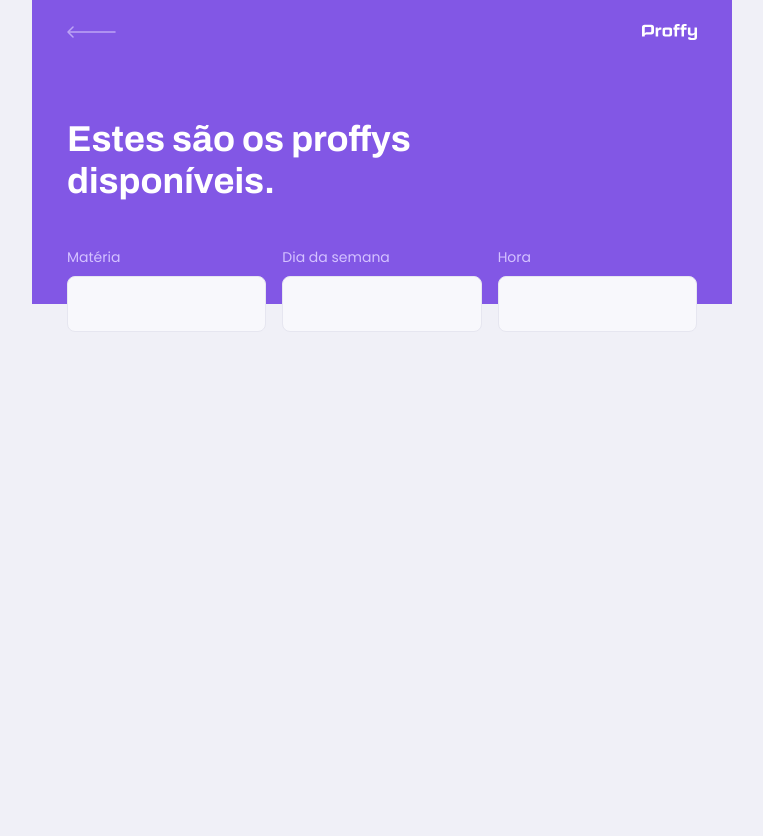
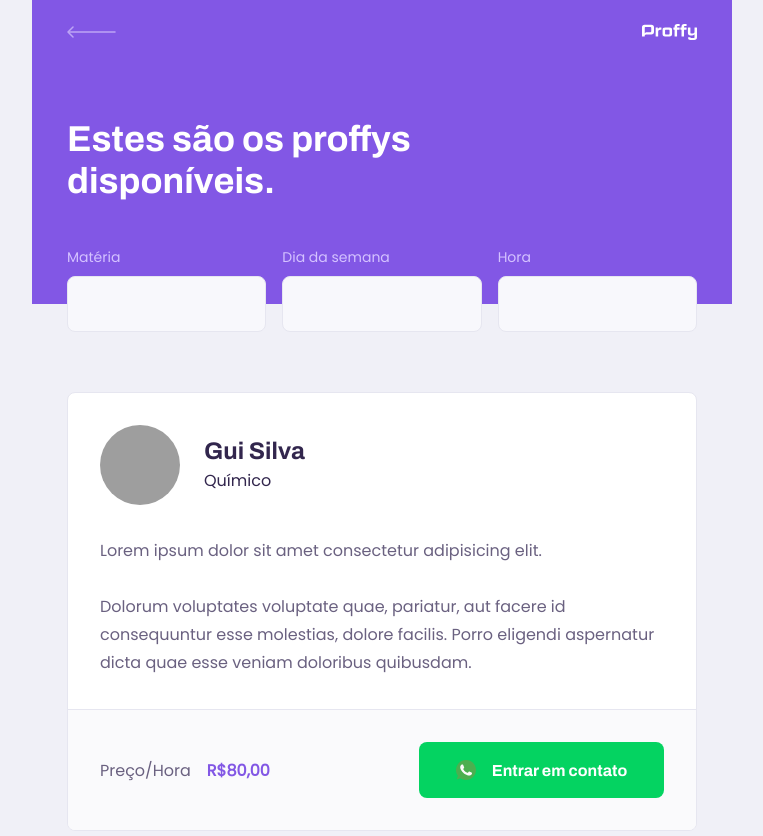
Before and after one commit to Gui-dev/proffy, a React (Create React App) app in the folder web/: page /study in a window 1280 px wide. Shown: the top 836 px of the page, without its empty margins (258-1021 px from the left). Before the commit the page ends 800 px from the top, so only its background shows below. Built offline with nearby package versions, Linux system fonts and the light colour scheme; grey boxes are pictures that could not be loaded.

Commit message:
refactor: add component TeacherItem

```diff
--- a/web/src/pages/TeacherList/index.tsx
+++ b/web/src/pages/TeacherList/index.tsx
@@ -1,7 +1,8 @@
 import React from 'react'
 
 import { PageHeader } from './../../components/PageHeader'
-import { Container, Form, InputBlock } from './style'
+import { TeacherItem } from './../../components/TeacherItem'
+import { Container, Form, InputBlock, Main } from './style'
 
 export const TeacherList: React.FC = () => {
   return (
@@ -24,6 +25,10 @@ export const TeacherList: React.FC = () => {
           </InputBlock>
         </Form>
       </PageHeader>
+
+      <Main>
+        <TeacherItem />
+      </Main>
     </Container>
   )
 }
--- a/web/src/pages/TeacherList/style.ts
+++ b/web/src/pages/TeacherList/style.ts
@@ -63,3 +63,13 @@ export const InputBlock = styled.div`
     outline: 0;
   }
 `
+
+export const Main = styled.main`
+  width: 90%;
+  margin: 3.2rem auto;
+
+  @media (min-width: 700px) {
+    max-width: 74rem;
+    padding: 3.2rem 0;
+  }
+`
```
